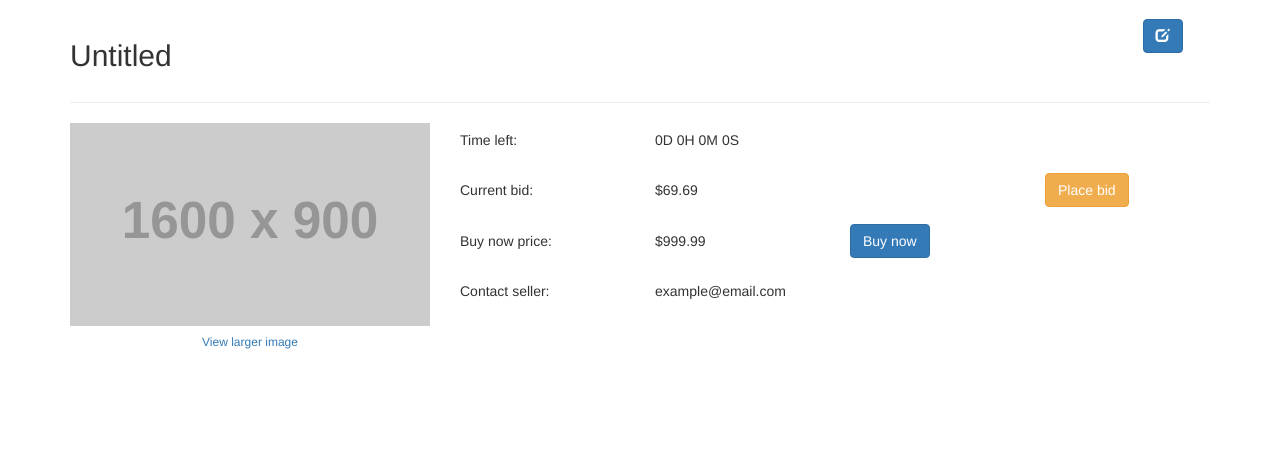
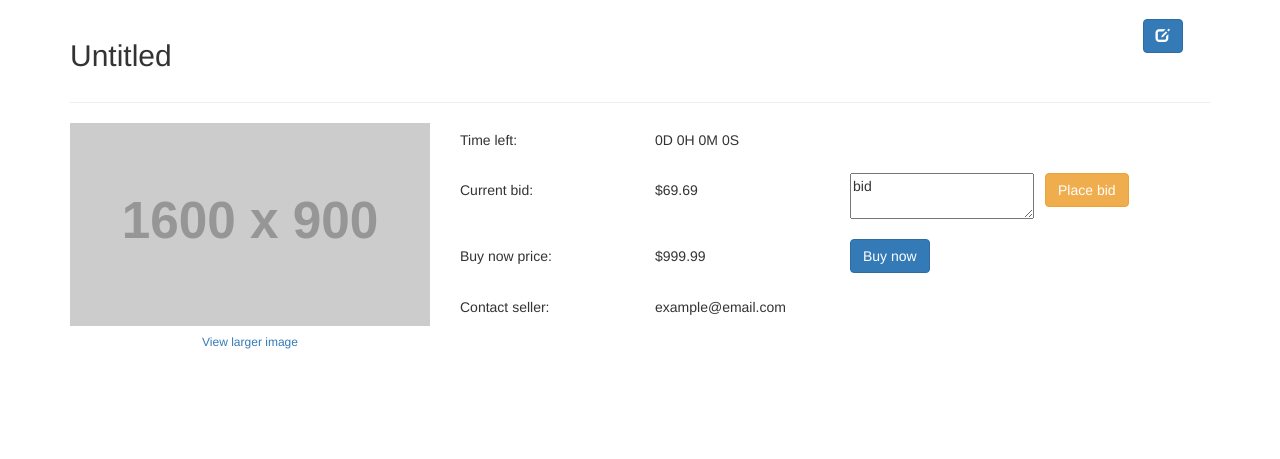
Before and after one commit to BrambleLLC/Artizanz, a Flask app: page /artwork in a window 1280 px wide. Shown: the part 51-510 px from the top of the page. Run offline with Flask 2, Linux system fonts and the light colour scheme; grey boxes labelled with a size stand in for pictures from a placeholder-image service; some libraries are stand-ins or nearby versions.

Commit message:
added text area

```diff
--- a/src/templates/artwork.html
+++ b/src/templates/artwork.html
@@ -40,7 +40,7 @@
                 <h5>$69.69</h5>
             </div>
             <div class="col-lg-3">
-
+                <textarea>bid</textarea>
             </div>
             <div class="col-lg-3">
                 <button class="btn btn-warning">
```
